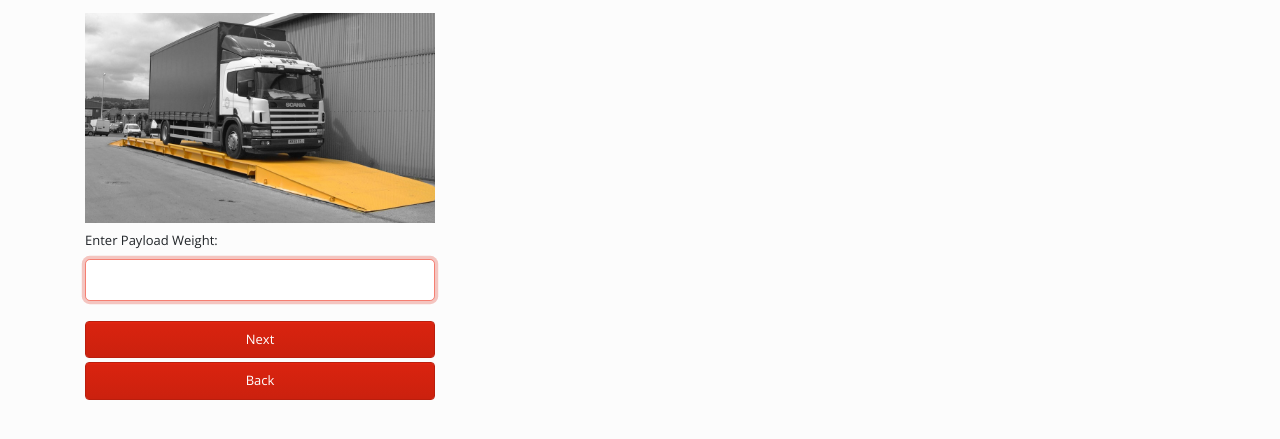
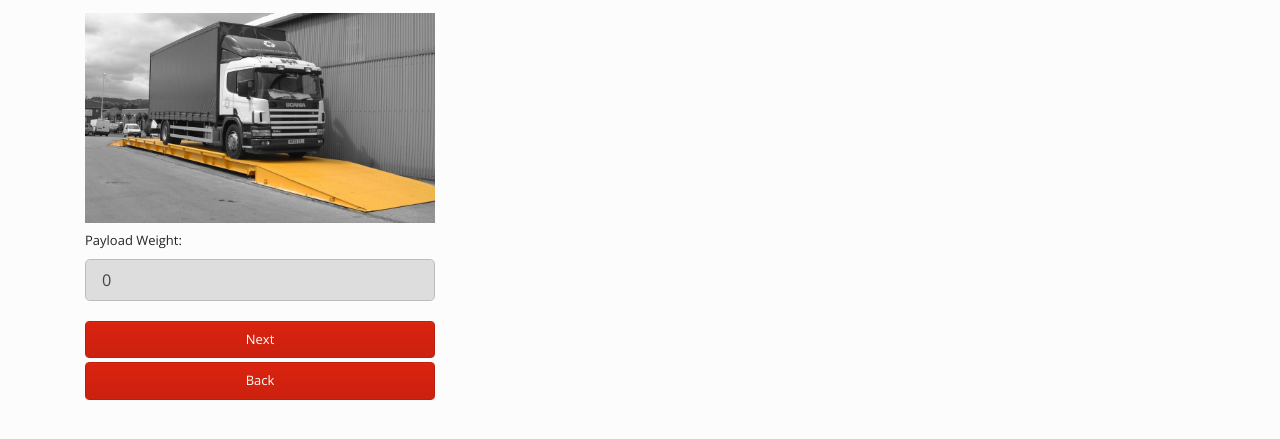
Before and after one commit to iamzeeali/weight-bridge, a website: page public/payloadWeight.html in a window 1280 px wide. Shown: the part 257-696 px from the top of the page. Drawn offline with nearby package versions, Linux system fonts and the light colour scheme.

Commit message:
payload weight calculation

```diff
--- a/public/payloadWeight.html
+++ b/public/payloadWeight.html
@@ -25,7 +25,7 @@
     ></script>
     <title>Payload Weight</title>
   </head>
-  <body>
+  <body onload="calcPayload()">
     <nav class="navbar navbar-expand-md navbar-light bg-light">
       <!-- Brand -->
       <!-- <a class="navbar-brand" href="#">Globus Labs</a> -->
@@ -47,14 +47,14 @@
           </p>
           <img src="wb.jpg" alt="Weight Bridge" width="100%" class="pb-2" />
           <form action="wayBillNumber.html" method="GET">
-            <label>Enter Payload Weight:</label>
+            <label>Payload Weight:</label>
             <input
               type="text"
               name="payloadWeight"
               class="form-control form-control-lg"
               id="payloadWeightId"
               required
-              autofocus
+              readonly
             />
             <br />
             <input
@@ -80,7 +80,16 @@
         var payloadWeight = document.getElementById("payloadWeightId").value;
         sessionStorage.setItem("payloadWeight", payloadWeight); //the second name is the variable name...
       }
-
+    </script>
+    <script>
+      function calcPayload() {
+        var emptyWeightVal = sessionStorage.getItem("emptyWeight");
+        var loadedWeightVal = sessionStorage.getItem("loadedWeight");
+        var payloadWeight = loadedWeightVal - emptyWeightVal;
+        document.getElementById("payloadWeightId").value = payloadWeight;
+      }
+    </script>
+    <script>
       var backButton = document.getElementById("backBtnId");
       backButton.onclick = callPrevious;
       function callPrevious() {
```
Also changed, not shown: public/driverGsm.html (+1 -1 lines), public/emptyWeight.html (+1 -1 lines), public/loadedWeight.html (+1 -1 lines), public/trailerCapacity.html (+1 -1 lines).
